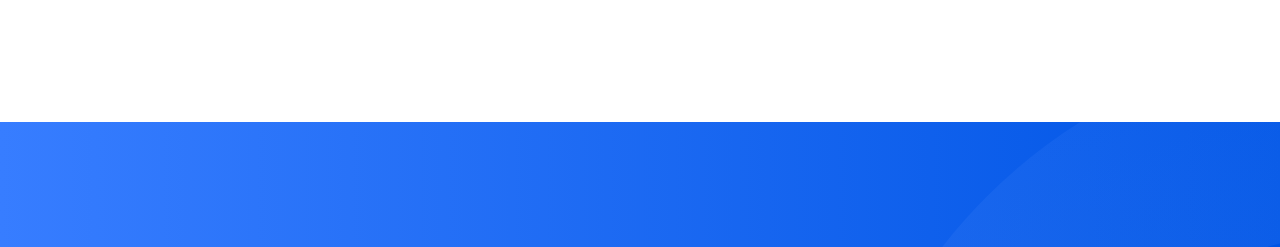
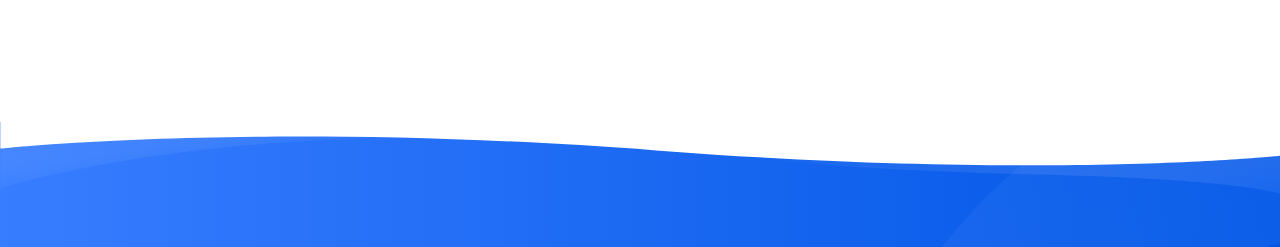
Before and after one commit to Dasmicrobot/dasmicrobot-www, a website built with webpack: page app/page-about/tmpl.html in a window 1280 px wide. Shown: the part 800-1047 px from the top of the page. Built offline with nearby package versions, Linux system fonts and the light colour scheme.

Commit message:
Add a top wave to blue background in about page

```diff
--- a/app/page-about/operations.html
+++ b/app/page-about/operations.html
@@ -1,4 +1,12 @@
 <div class="position-relative gradient-overlay-half-primary-v3 overflow-hidden">
+
+  <!-- SVG Background -->
+  <figure class="position-absolute right-0 top-0 left-0">
+    <img class="js-svg-injector w-100" height="80" src="../svg/components/wave-5-top.svg" alt="Image Description"
+         data-parent="#SVGwave1BottomSMShape">
+  </figure>
+  <!-- End SVG Background -->
+
   <div class="container space-top-2 space-top-lg-3">
 
     <div class="row mb-9">
```
